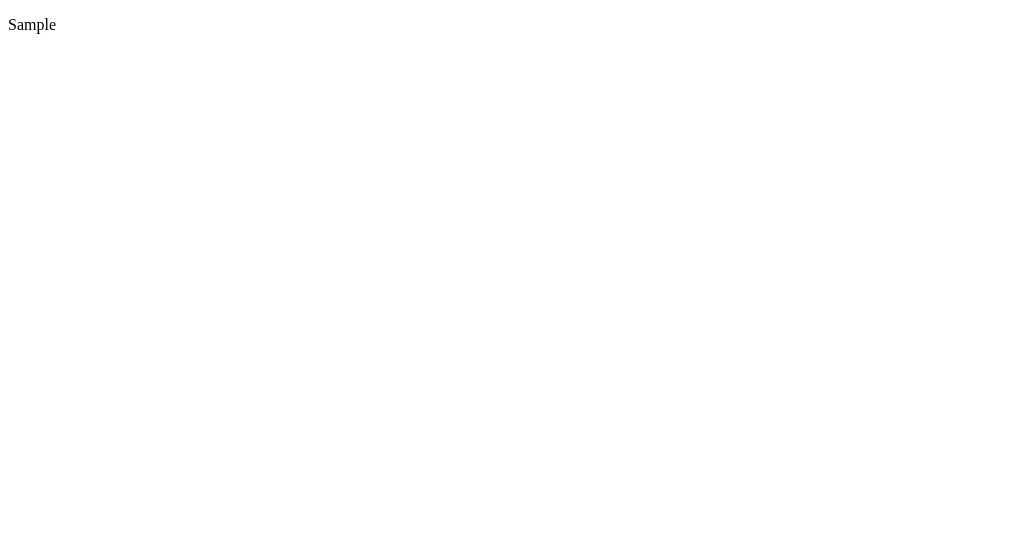
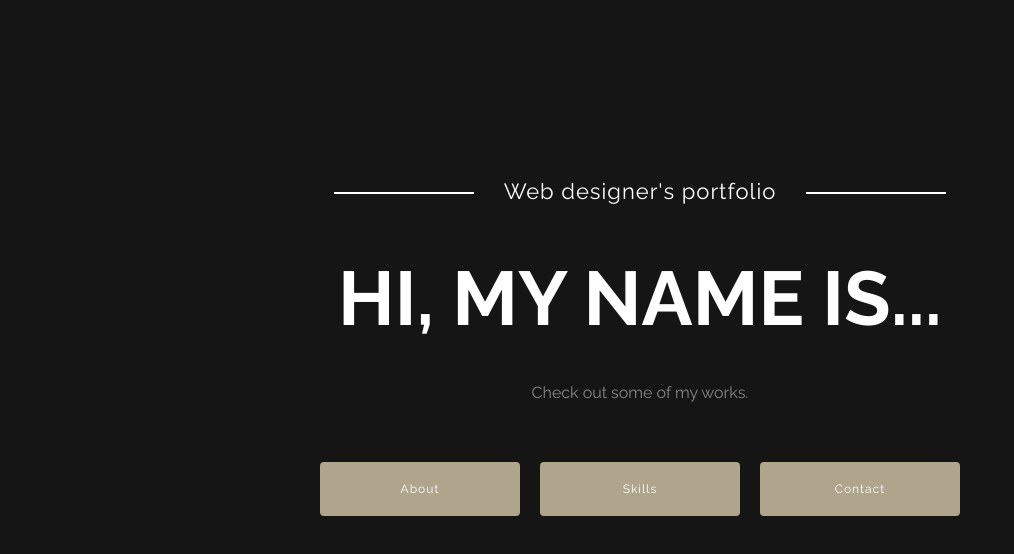
Before and after one commit to kazu1192/kazu1192_portfolio, a Vue app: page / in a window 1280 px wide. Shown: the top 554 px of the page, without its empty margins (0-1014 px from the left). Built offline with nearby package versions, Linux system fonts and the light colour scheme.

Commit message:
add About.vue

```diff
--- a/public/index.html
+++ b/public/index.html
@@ -5,6 +5,7 @@
     <meta http-equiv="X-UA-Compatible" content="IE=edge">
     <meta name="viewport" content="width=device-width,initial-scale=1.0">
     <link rel="icon" href="<%= BASE_URL %>favicon.ico">
+    <link href="https://fonts.googleapis.com/css?family=Raleway:400,700" rel="stylesheet">
     <title>vue-portfolio</title>
   </head>
   <body>
--- a/src/App.vue
+++ b/src/App.vue
@@ -1,13 +1,40 @@
 <template>
   <div id="app">
-    <p>
-      Sample
-    </p>
+    <Header/>
+    <About/>
+    <section class="skills" id="skills">
+    </section>
+    <section class="contact" id="contact">
+    </section>
+    <footer class="footer">
+    </footer>
   </div>
 </template>
 
 <script>
+import Header from './components/Header.vue'
+import About from './components/About.vue'
+
+export default {
+  components: {
+    Header,
+    About
+  }
+};
 </script>
 
 <style>
+html {
+  font-size: 62.5%;
+}
+*, *::before, *::after {
+  box-sizing: border-box;
+}
+body {
+  background: #151515;
+  color: #fff;
+  text-align: center;
+  font-size: 1.4rem;
+  font-family: Raleway, "Hiragino Kaku Gothic ProN", Meiryo, sans-serif;
+}
 </style>
--- /dev/null
+++ b/src/components/About.vue
@@ -0,0 +1,10 @@
+<template>
+  <section class="about" id="about">
+  </section>
+</template>
+
+<script>
+</script>
+
+<style>
+</style>
--- /dev/null
+++ b/src/components/Header.vue
@@ -0,0 +1,61 @@
+<template>
+  <header class="header">
+    <p class="site-title-sub">Web designer's portfolio</p>
+    <h1 class="site-title">HI, MY NAME IS...</h1>
+    <p class="site-description">Check out some of my works.</p>
+    <div class="buttons">
+      <a class="button" href="#about">About</a>
+      <a class="button" href="#skills">Skills</a>
+      <a class="button" href="#contact">Contact</a>
+    </div>
+  </header>
+</template>
+
+<script>
+</script>
+
+<style scoped>
+  .header {
+    padding: 170px 30px 80px;
+  }
+  .site-title-sub {
+    margin: 0 0 30px;
+    letter-spacing: 1px;
+    font-size: 2.2rem;
+  }
+  .site-title-sub::before, .site-title-sub::after {
+    content: '';
+    display: inline-block;
+    width: 140px;
+    height: 2px;
+    margin: 0 30px;
+    background-color: #fff;
+    vertical-align: middle;
+  }
+  .site-title {
+    margin: 50px 0 40px;
+    font-size: 7.6rem;
+  }
+  .site-description {
+    margin-bottom: 50px;
+    color: #888;
+    font-size:1.6rem;
+  }
+  .button {
+    display: inline-block;
+    width: 200px;
+    padding: 20px;
+    border-radius: 4px;
+    background-color: #afa58d;
+    color: #fff;
+    text-decoration: none;
+    letter-spacing: 1px;
+    font-size: 1.2rem;
+  }
+  .button:hover {
+    opacity: 0.9;
+  }
+  .buttons .button {
+    margin: 10px;
+  }
+</style>
```
